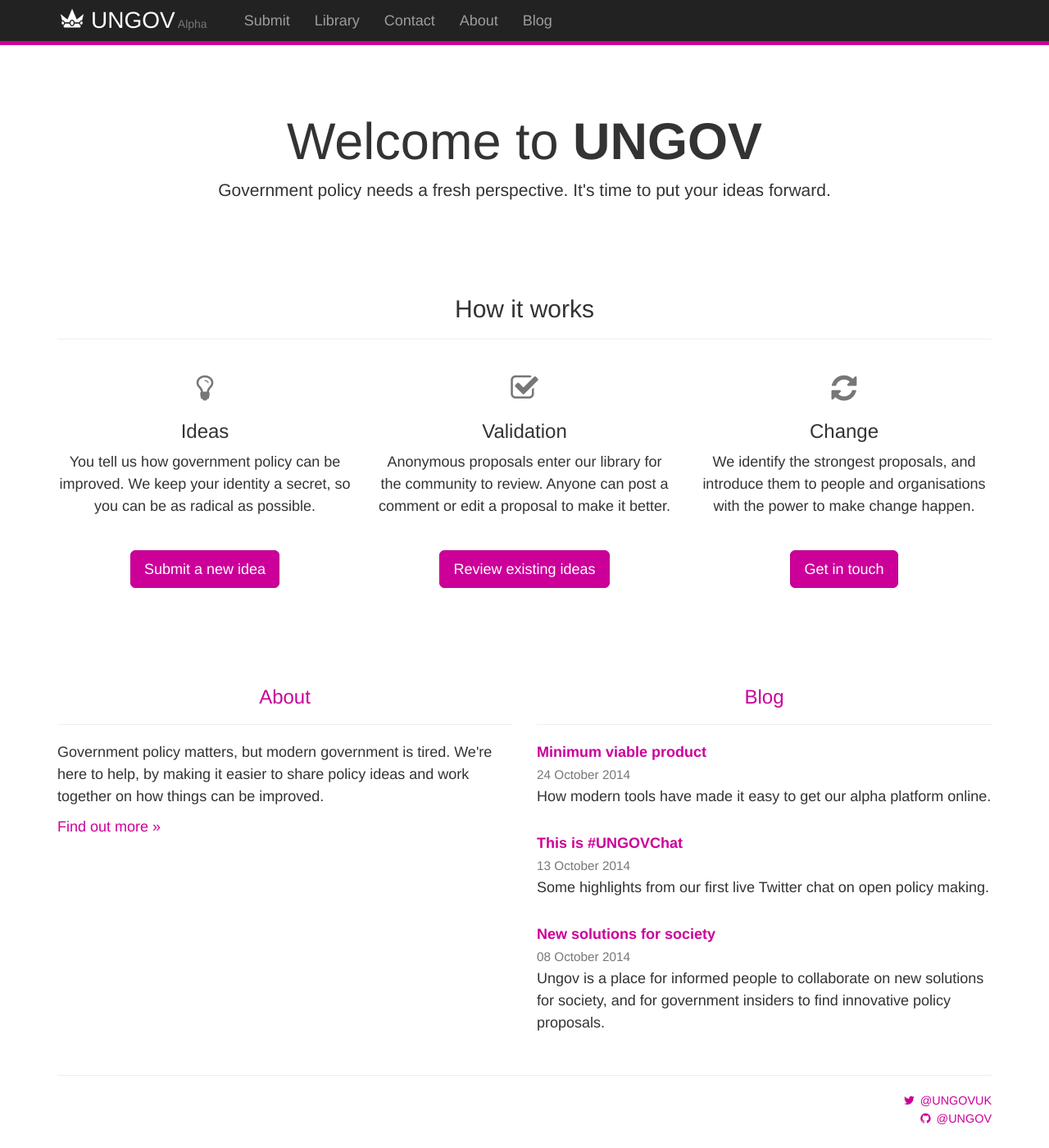
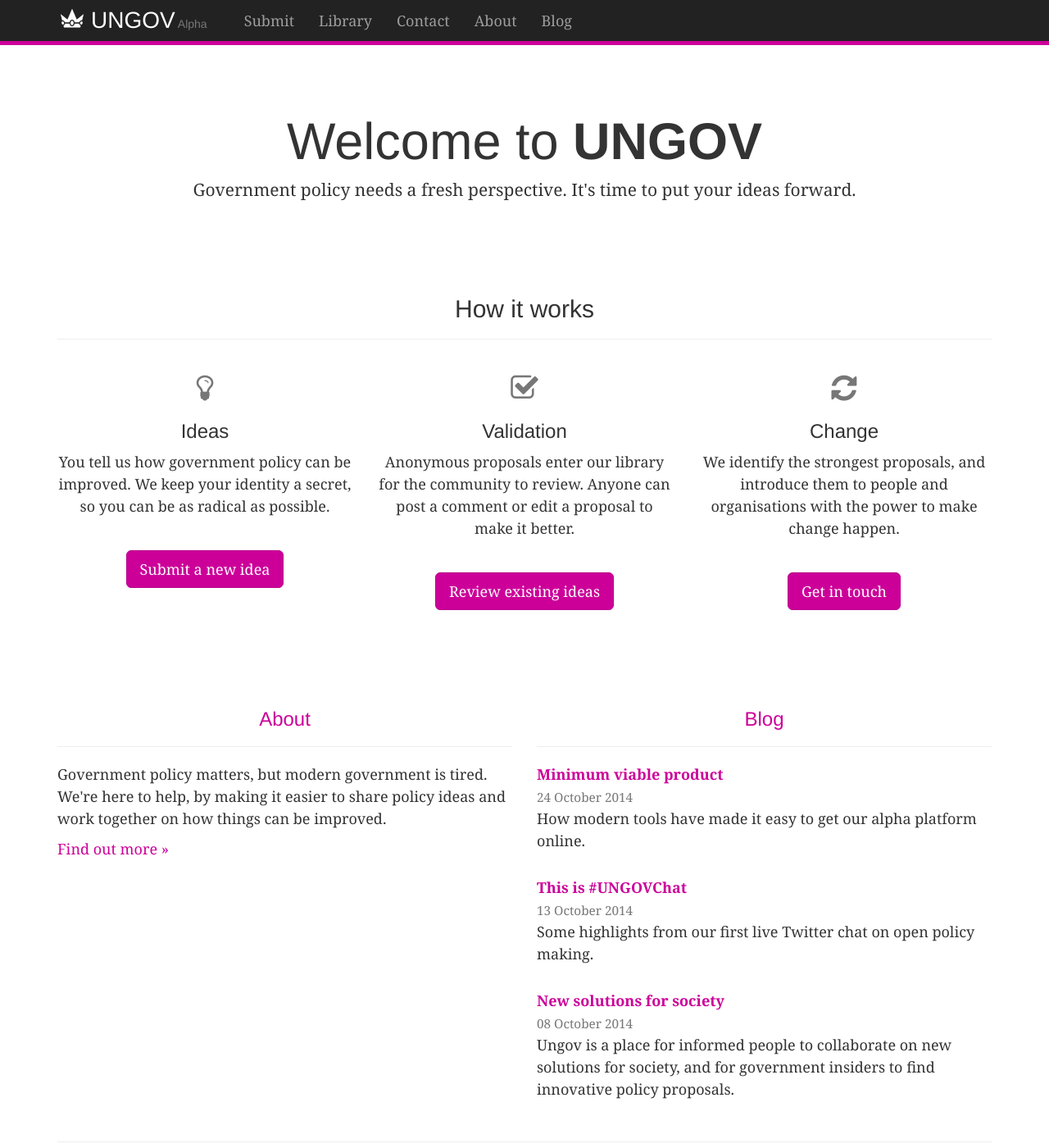
Before and after one commit to ungov/ungov.github.io, a Jekyll site: the page built from index.html, in a window 1280 px wide and 1400 px high. Shown: the whole window at 82% size. Built offline with Jekyll 4.4.1, drawn with Linux system fonts in a browser that asks for light colours; nearby versions of some CDN libraries.

Commit message:
Update main.scss

```diff
--- a/css/main.scss
+++ b/css/main.scss
@@ -8,7 +8,7 @@
 
 // Base variables
 
-$base-font-family:  Helvetica, Arial, sans-serif;
+$base-font-family:  Georgia, serif;
 $base-font-size:    18px;
 $base-font-weight:  300;
 $base-line-height:  1.5;
```
